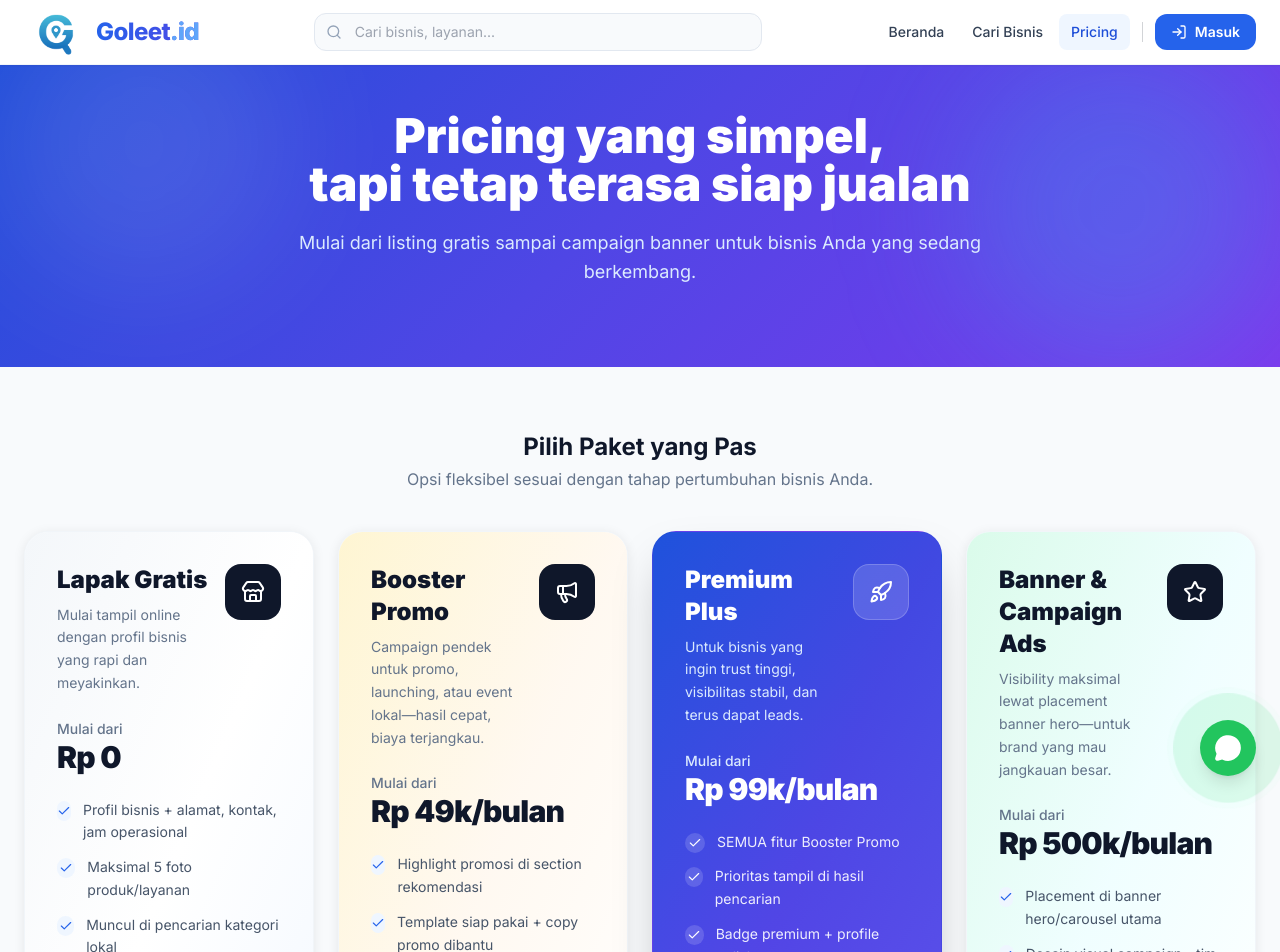
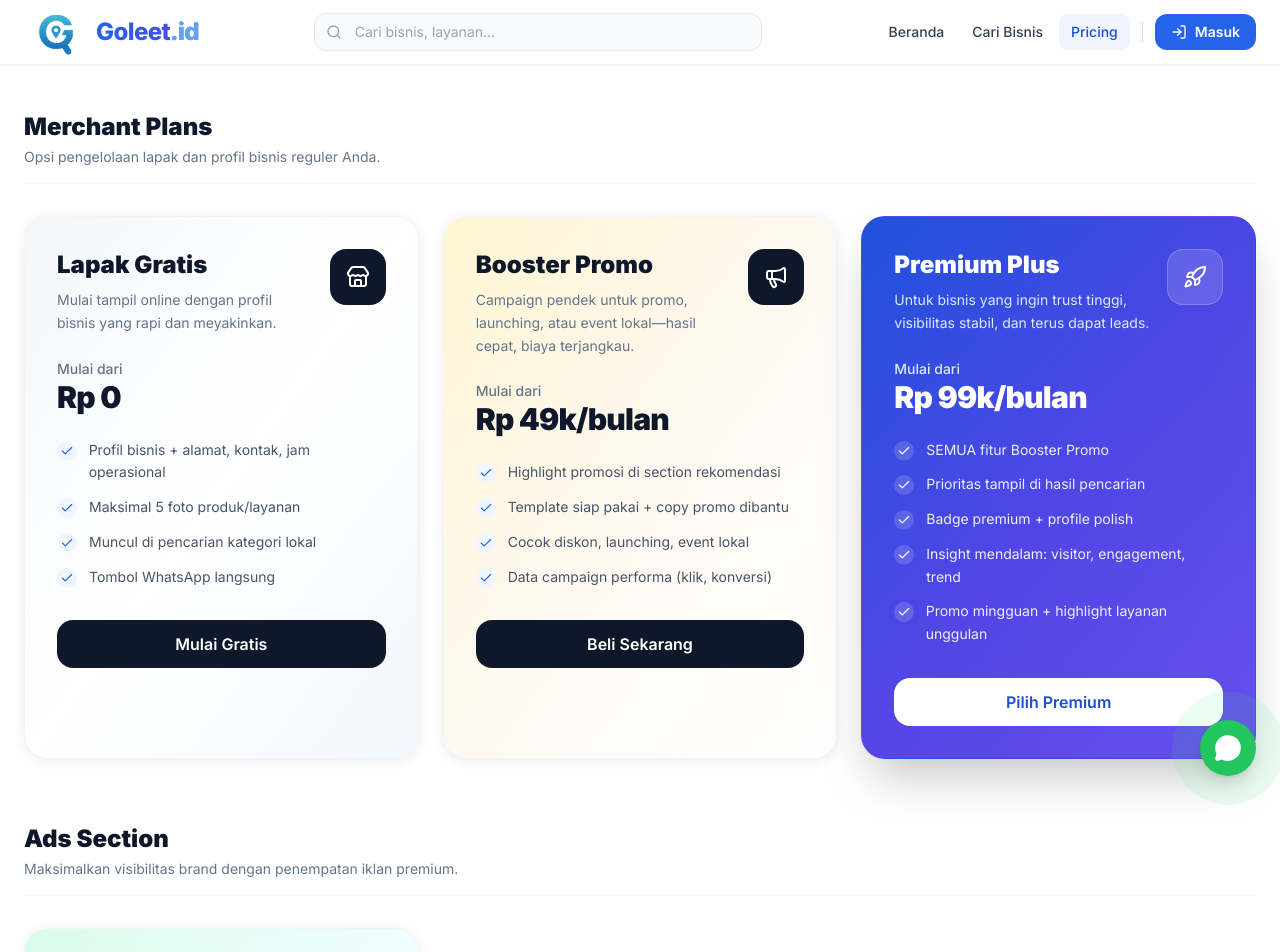
Before and after one commit to kaxurix/goleet.new, a React (Vite) app: page /pricing in a window 1280 px wide. Shown: the top 952 px of the page. Built offline with nearby package versions, Linux system fonts and the light colour scheme.

Commit message:
fix pricing

```diff
--- a/src/pages/Pricing.jsx
+++ b/src/pages/Pricing.jsx
@@ -6,8 +6,9 @@ import {
   Sparkles,
   Store,
   Star,
+  ArrowLeft,
 } from "lucide-react";
-import { Link } from "react-router-dom";
+import { Link, useNavigate } from "react-router-dom";
 
 const plans = [
   {
@@ -123,13 +124,6 @@ function PlanCard({ plan }) {
       <div className="relative p-7 sm:p-8">
         <div className="flex items-start justify-between gap-4 mb-6">
           <div>
-            {/* <span
-              className={`inline-flex items-center rounded-full px-3 py-1 text-xs font-semibold mb-4 ${
-                plan.featured ? 'bg-white/15 text-white border border-white/20' : 'bg-primary-50 text-primary-700'
-              }`}
-            >
-              {plan.badge}
-            </span> */}
             <h2
               className={`text-2xl font-black ${plan.featured ? "text-white" : "text-slate-900"}`}
             >
@@ -203,45 +197,61 @@ function PlanCard({ plan }) {
 }
 
 export default function Pricing() {
+  const navigate = useNavigate();
+
+  // Memisahkan paket sesuai instruksi
+  const merchantPlans = plans.filter((p) => ["free", "promo", "premium"].includes(p.slug));
+  const adsPlans = plans.filter((p) => p.slug === "banner");
+
   return (
-    <div className="bg-white">
-      <section className="relative overflow-hidden bg-hero-gradient pt-28 pb-20">
-        <div className="absolute inset-0 overflow-hidden">
-          <div className="absolute top-0 left-0 h-72 w-72 rounded-full bg-white/10 blur-3xl" />
-          <div className="absolute right-0 bottom-0 h-80 w-80 rounded-full bg-cyan-400/20 blur-3xl" />
-        </div>
+    <div className="bg-white min-h-screen">
+      {/* Navbar Minimalis */}
+      <nav className="w-full bg-white border-b border-slate-100 px-4 sm:px-6 lg:px-8 py-3.5 flex items-center justify-between sticky top-0 z-40 shadow-sm backdrop-blur-md bg-white/80">
+        <button
+          onClick={() => navigate(-1)}
+          className="flex items-center gap-2 text-sm font-semibold text-slate-600 hover:text-slate-900 px-3 py-1.5 rounded-xl hover:bg-slate-50 transition-all border border-transparent hover:border-slate-100"
+        >
+          <ArrowLeft size={16} /> Kembali
+        </button>
+        <span className="text-xs font-bold px-2.5 py-1 rounded-md bg-slate-100 text-slate-500 select-none">
+          Version 2.0
+        </span>
+      </nav>
 
-        <div className="relative max-w-7xl mx-auto px-4 sm:px-6">
-          <div className="max-w-3xl text-center mx-auto">
-            <h1 className="text-4xl sm:text-5xl font-black text-white leading-tight text-balance">
-              Pricing yang simpel,
-              <br />
-              tapi tetap terasa siap jualan
-            </h1>
-            <p className="mt-5 text-lg text-blue-100 leading-relaxed">
-              Mulai dari listing gratis sampai campaign banner untuk bisnis Anda
-              yang sedang berkembang.
+      {/* Hero Section */}
+
+      {/* Content Section */}
+      <div className="max-w-7xl mx-auto px-4 sm:px-6 py-12 space-y-16">
+        {/* Merchant Section */}
+        <section>
+          <div className="border-b border-slate-100 pb-4 mb-8">
+            <h2 className="text-2xl font-black text-slate-900">Merchant Plans</h2>
+            <p className="text-sm text-slate-500 mt-1">
+              Opsi pengelolaan lapak dan profil bisnis reguler Anda.
             </p>
           </div>
+          <div className="grid grid-cols-1 md:grid-cols-2 lg:grid-cols-3 gap-6 items-stretch">
+            {merchantPlans.map((plan) => (
+              <PlanCard key={plan.title} plan={plan} />
+            ))}
           </div>
         </section>
 
-      <section className="py-16 bg-surface-50">
-        <div className="max-w-7xl mx-auto px-4 sm:px-6">
-          <div className="text-center mb-10">
-            <h2 className="section-title">Pilih Paket yang Pas</h2>
-            <p className="section-subtitle">
-              Opsi fleksibel sesuai dengan tahap pertumbuhan bisnis Anda.
+        {/* Ads Section */}
+        <section>
+          <div className="border-b border-slate-100 pb-4 mb-8">
+            <h2 className="text-2xl font-black text-slate-900">Ads Section</h2>
+            <p className="text-sm text-slate-500 mt-1">
+              Maksimalkan visibilitas brand dengan penempatan iklan premium.
             </p>
           </div>
-
-          <div className="grid grid-cols-1 md:grid-cols-2 xl:grid-cols-4 gap-6 items-stretch">
-            {plans.map((plan) => (
+          <div className="grid grid-cols-1 md:grid-cols-2 lg:grid-cols-3 gap-6 items-stretch">
+            {adsPlans.map((plan) => (
               <PlanCard key={plan.title} plan={plan} />
             ))}
           </div>
+        </section>
       </div>
-      </section>
     </div>
   );
 }
```
Lines whose indentation alone changed are shown as unchanged.
